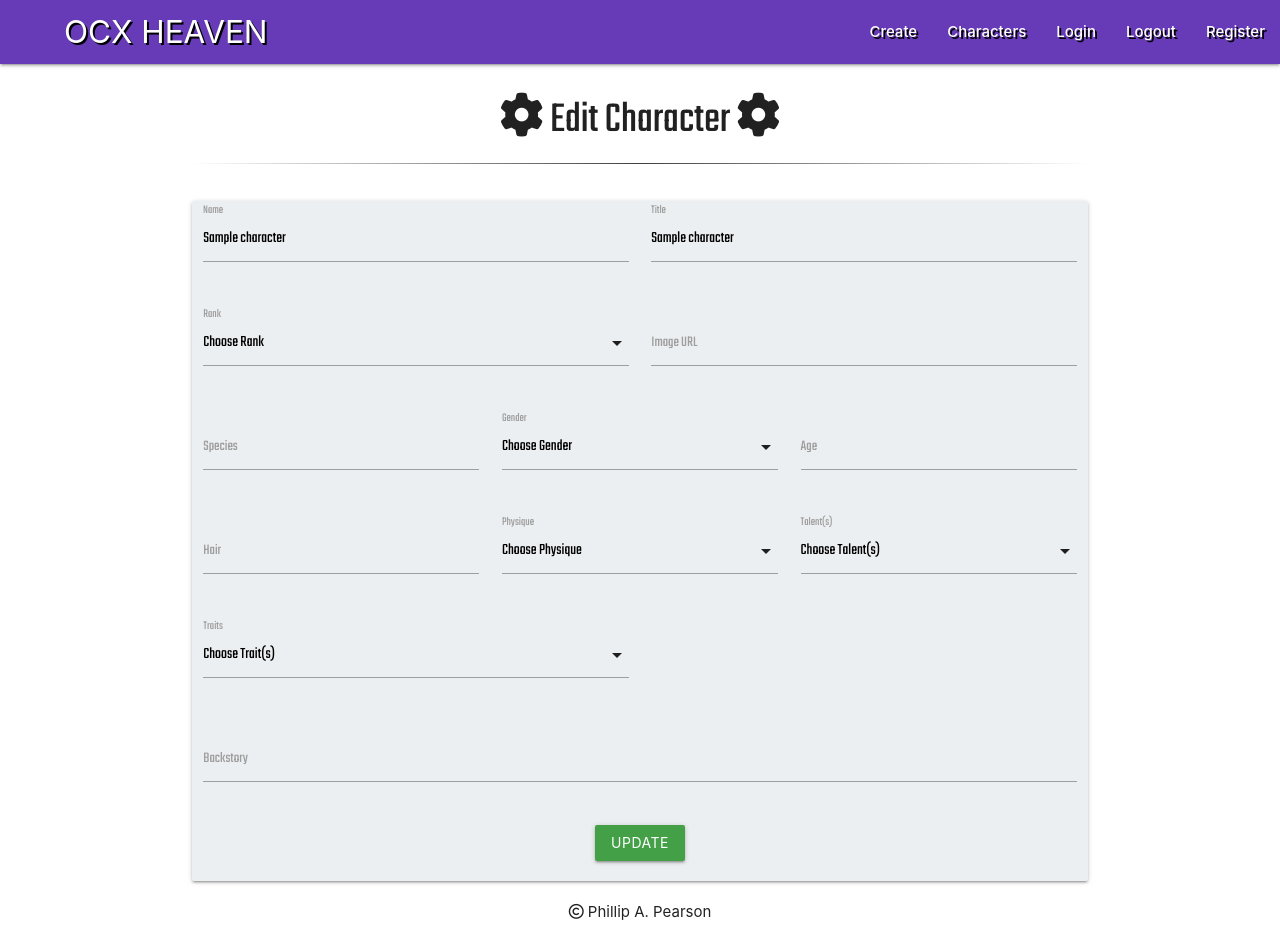
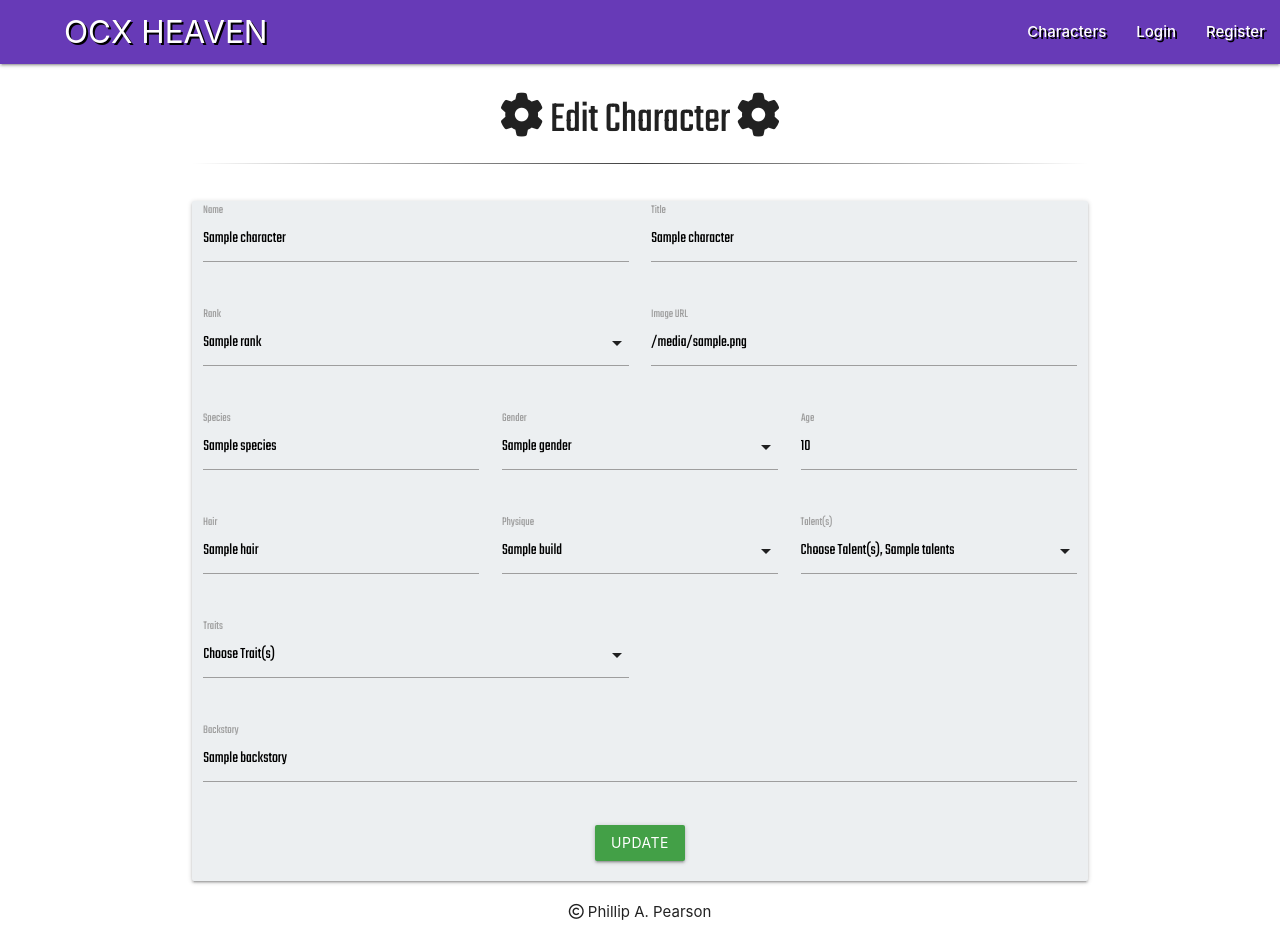
Before and after one commit to Code-Institute-Submissions/Data-Centric-Milestone-Project-6, a Flask app: template templates/edit_character.html in a window 1280 px wide. Run offline with Flask 2, Linux system fonts and the light colour scheme; the template is opened without the code that fills it: most values are stand-ins (such as "Sample title", 1, 10 or a date in 2020); some libraries are stand-ins or nearby versions.

Commit message:
added jinja if statements to base.html, allowing users to only see the logout and create navbar link, if they a session cookie is active. added further jinja if else statements to the characters.html so if certain datasets are present in mongoDB, then they will be displayed, but if not, they will display as text 'Unknown'. using jinja templating, finally completed the abillity display available data for key value pairings from mongoDB in the html form for updated characters. however, a bug remains where multiple dropdown selections are not being grabbed and updated in mongoDB

```diff
--- a/templates/base.html
+++ b/templates/base.html
@@ -16,10 +16,14 @@
               <a href="#" class="brand-logo center-align text-shadow logo-margin logo-remove-margin">OCX HEAVEN</a>
               <a href="#" data-target="mobile-demo" class="sidenav-trigger right"><i class="fas fa-bars"></i></a>
               <ul class="right hide-on-med-and-down text-shadow">
+                {% if session["user"] %}
                 <li><a href="{{ url_for('create') }}"><strong>Create</strong></a></li>
+                {% endif %}
                 <li><a href="{{ url_for('characters') }}"><strong>Characters</strong></a></li>
                 <li><a href="{{ url_for('login') }}"><strong>Login</strong></a></li>
+                {% if session["user"] %}
                 <li><a href="{{ url_for('logout') }}"><strong>Logout</strong></a></li>
+                {% endif %}
                 <li><a href="{{ url_for('register') }}"><strong>Register</strong></a></li>
               </ul>
             </div>
--- a/templates/edit_character.html
+++ b/templates/edit_character.html
@@ -24,7 +24,11 @@
                         <div class="row">
                             <div class="input-field col s6">
                                 <select name="rank">
+                                  {% if character.rank %}
+                                  <option selected>{{ character.rank }}</option>
+                                  {% else %}
                                   <option value="" disabled selected>Choose Rank</option>
+                                  {% endif %}
                                   {% for level in rank %}
                                   <option>{{ level.rank_name }}</option>
                                   {% endfor %}
@@ -33,7 +37,7 @@
                               </div>
                             <div class="input-field col s6 center center-align">
                                 <i class=""></i>
-                                <input id="image" name="image" type="text"
+                                <input id="image" name="image" type="text" value="{{ character.image }}"
                                     class="validate">
                                 <label for="image">Image URL</label>
                             </div>
@@ -41,13 +45,17 @@
                         <div class="row">
                             <div class="input-field col s4 center">
                               <i class=""></i>
-                              <input id="species" name="species" type="text"
-                                  required pattern="^[a-zA-Z]{2,50}$" class="validate">
+                              <input id="species" name="species" type="text" value="{{ character.species }}"
+                              class="validate">
                               <label for="species">Species</label>
                             </div>
                             <div class="input-field col s4">
                                 <select name="gender">
+                                  {% if character.gender %}
+                                  <option selected>{{ character.gender }}</option>
+                                  {% else %}
                                   <option value="" disabled selected>Choose Gender</option>
+                                  {% endif %}
                                   {% for gender in genders %}
                                   <option>{{ gender.gender_name }}</option>
                                   {% endfor %}
@@ -56,7 +64,7 @@
                               </div>
                             <div class="input-field col s4 center">
                               <i class=""></i>
-                              <input id="age" name="age" type="text"
+                              <input id="age" name="age" type="text" value="{{ character.age }}"
                                   class="validate">
                               <label for="age">Age</label>
                             </div>
@@ -64,13 +72,17 @@
                         <div class="row">
                             <div class="input-field col s4 center">
                               <i class=""></i>
-                              <input id="hair" name="hair" type="text"
+                              <input id="hair" name="hair" type="text" value="{{ character.hair }}"
                                   class="validate">
                               <label for="hair">Hair</label>
                             </div>
                             <div class="input-field col s4 center">
                                 <select name="build">
+                                  {% if character.build %}
+                                  <option selected>{{ character.build }}</option>
+                                  {% else %}
                                   <option value="" disabled selected>Choose Physique</option>
+                                  {% endif %}
                                   {% for build in builds %}
                                   <option>{{ build.build_name }}</option>
                                   {% endfor%}
@@ -83,6 +95,11 @@
                                   {% for talent in talents %}
                                   <option>{{ talent.talent_name }}</option>
                                   {% endfor %}
+                                  {% if character.talents %}
+                                  <option value="{{ character.talents }}" multiple selected>{{ character.talents }}</option>
+                                  {% else %}
+                                  <option value="" disabled selected>Choose Talent(s)</option>
+                                  {% endif %}
                                 </select>
                                 <label for="talents">Talent(s)</label>
                               </div>
@@ -94,7 +111,7 @@
                                       <optgroup label="Positive Traits">
                                         {% for trait in positive %}
                                         {% if trait.trait_name == character.traits %}
-                                        <option value="{{ character.traits }}" selected>{{ trait.trait_name }}</option>
+                                        <option value="{{ character.traits }}" multiple selected>{{ trait.trait_name }}</option>
                                         {% else %}
                                         <option value="{{ character.traits }}">{{ trait.trait_name }}</option>
                                         {% endif %}
@@ -112,7 +129,8 @@
                             <div class="row">
                               <div class="input-field col s12 center-align">
                                 <i class=""></i>
-                                <input id="backstory" name="backstory" type="text">
+                                <input id="backstory" name="backstory" type="text"
+                                value="{{ character.backstory }}">
                                 <label for="backstory">Backstory</label>
                               </div>
                             </div>
```
Also changed, not shown: app.py (+6 -6 lines), templates/characters.html (+9 -0 lines).
